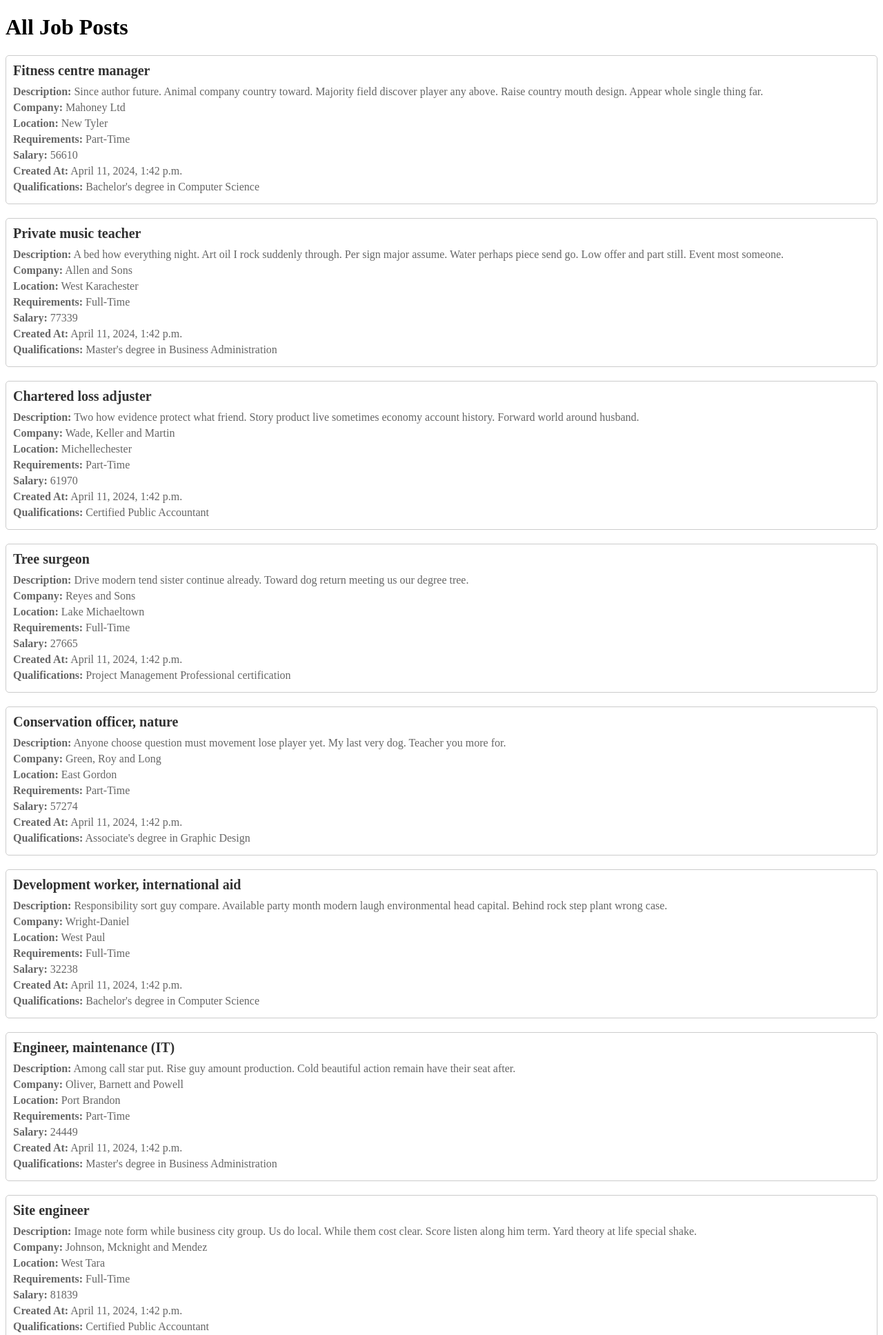
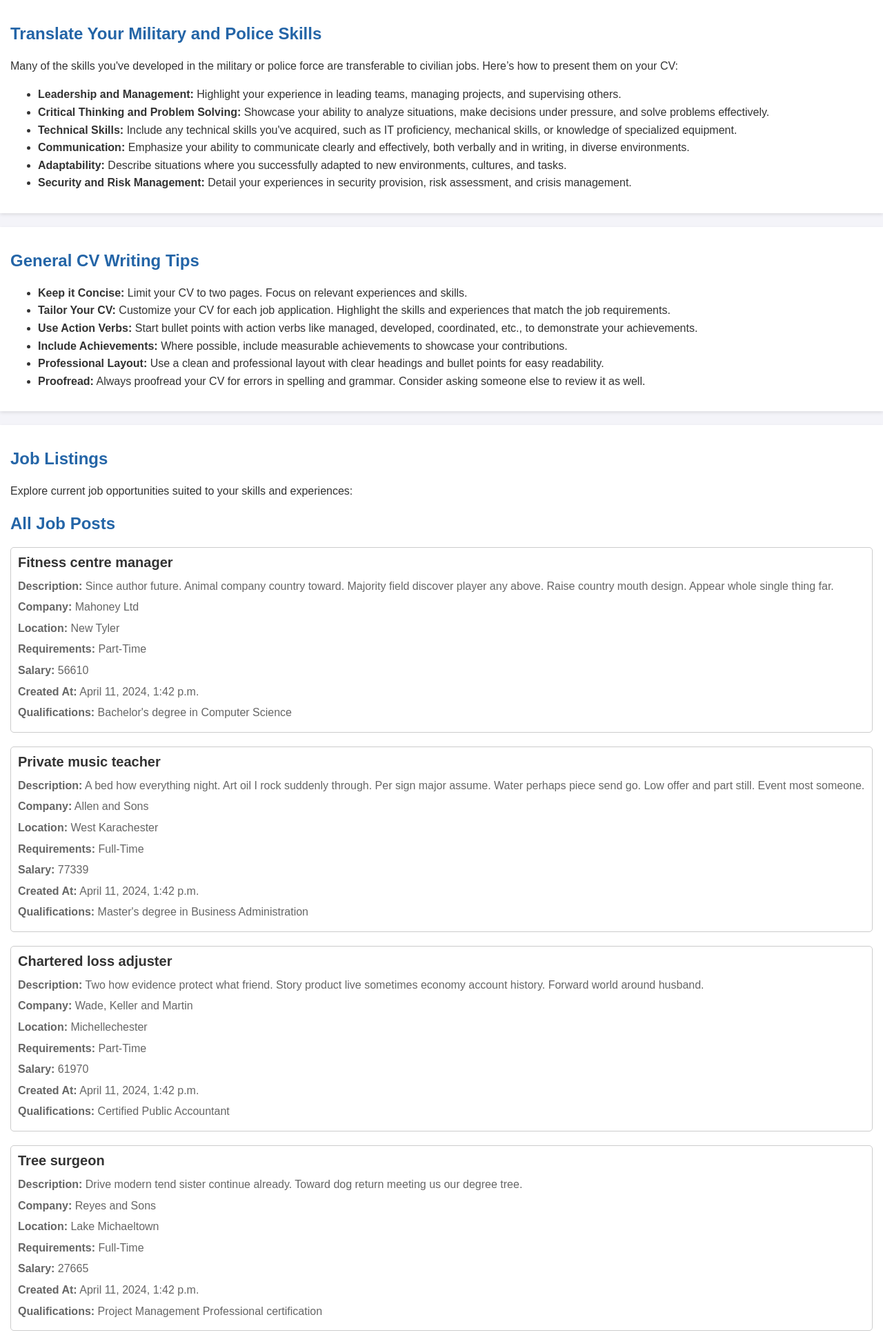
Before and after one commit to cfgglasgow24/Team-8, a Django app: template refugeeJobs/templates/jobSite/posts.html in a window 1280 px wide. Shown: the top 1935 px of the page at 69% size. Run offline with Django 4.2, Linux system fonts and the light colour scheme; the template is opened without the code that fills it: values that come from a table or form of the project are taken from there, others are empty; data comes from the database, SQL or seed files in the repository.

Commit message:
added CV tips to job posts page

```diff
--- a/refugeeJobs/jobSite/views.py
+++ b/refugeeJobs/jobSite/views.py
@@ -9,7 +9,7 @@ def register(request):
         if form.is_valid():
             user = form.save()
             login(request, user)  # Log the user in directly after registration
-            return redirect('home')  # Redirect to a home page or dashboard
+            return redirect('posts')  # Redirect to a home page or dashboard
     else:
         form = CustomUserCreationForm()
     return render(request, 'jobSite/register.html', {'form': form})
@@ -18,9 +18,9 @@ def home(request):
     return render(request, 'jobSite/home.html')
 
 def all_posts(request):
-    posts = JobPost.objects.filter(requirements=request.user.requirements)
+    posts = JobPost.objects.filter(requirements="Part-Time")
     context_dict={"user":request.user}
-    context_dict["requirements":request.user.requirements]
+    #context_dict["requirements":request.user.requirements]
     context_dict['posts']=posts
 
     return render(request, 'jobSite/posts.html', context_dict)
--- a/refugeeJobs/templates/jobSite/posts.html
+++ b/refugeeJobs/templates/jobSite/posts.html
@@ -23,9 +23,44 @@
         .job-info p {
             margin: 5px 0;
         }
+        body { font-family: Arial, sans-serif; margin: 0; padding: 0; background: #f4f4f9; color: #333;}
+        header, footer { background: #2465a7; color: white; padding: 10px 20px; text-align: center; }
+        nav { background: #2c7fb2; padding: 10px 20px; text-align: center; }
+        nav a { color: white; margin: 0 15px; text-decoration: none; font-weight: bold; }
+        main { padding: 20px; }
+        section { margin-bottom: 20px; background: white; padding: 15px; box-shadow: 0 2px 5px rgba(0,0,0,0.1); }
+        h1, h2 { color: #2465a7; }
+        p, li { line-height: 1.6; }
+        ul { margin-top: 0; }
     </style>
 </head>
 <body>
+        <section id="translate-skills">
+            <h2>Translate Your Military and Police Skills</h2>
+            <p>Many of the skills you've developed in the military or police force are transferable to civilian jobs. Here’s how to present them on your CV:</p>
+            <ul>
+                <li><strong>Leadership and Management:</strong> Highlight your experience in leading teams, managing projects, and supervising others.</li>
+                <li><strong>Critical Thinking and Problem Solving:</strong> Showcase your ability to analyze situations, make decisions under pressure, and solve problems effectively.</li>
+                <li><strong>Technical Skills:</strong> Include any technical skills you've acquired, such as IT proficiency, mechanical skills, or knowledge of specialized equipment.</li>
+                <li><strong>Communication:</strong> Emphasize your ability to communicate clearly and effectively, both verbally and in writing, in diverse environments.</li>
+                <li><strong>Adaptability:</strong> Describe situations where you successfully adapted to new environments, cultures, and tasks.</li>
+                <li><strong>Security and Risk Management:</strong> Detail your experiences in security provision, risk assessment, and crisis management.</li>
+            </ul>
+        </section>
+        <section id="cv-tips">
+            <h2>General CV Writing Tips</h2>
+            <ul>
+                <li><strong>Keep it Concise:</strong> Limit your CV to two pages. Focus on relevant experiences and skills.</li>
+                <li><strong>Tailor Your CV:</strong> Customize your CV for each job application. Highlight the skills and experiences that match the job requirements.</li>
+                <li><strong>Use Action Verbs:</strong> Start bullet points with action verbs like managed, developed, coordinated, etc., to demonstrate your achievements.</li>
+                <li><strong>Include Achievements:</strong> Where possible, include measurable achievements to showcase your contributions.</li>
+                <li><strong>Professional Layout:</strong> Use a clean and professional layout with clear headings and bullet points for easy readability.</li>
+                <li><strong>Proofread:</strong> Always proofread your CV for errors in spelling and grammar. Consider asking someone else to review it as well.</li>
+            </ul>
+        </section>
+        <section id="job-listings">
+            <h2>Job Listings</h2>
+            <p>Explore current job opportunities suited to your skills and experiences:</p>
     <h1>All Job Posts</h1>
     {% for post in posts %}
             <div class="job-post">
@@ -43,5 +78,7 @@
     {% empty %}
         <p>No job posts match your requirements.</p>
     {% endfor %}
+        </section>
+
 </body>
 </html>
```
